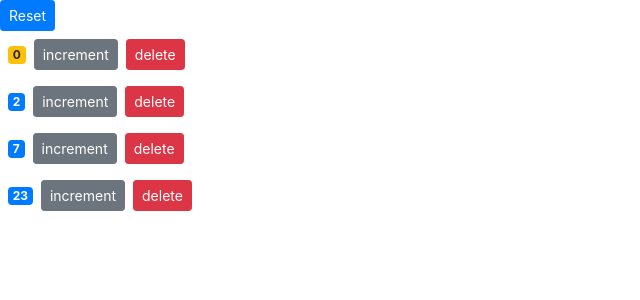
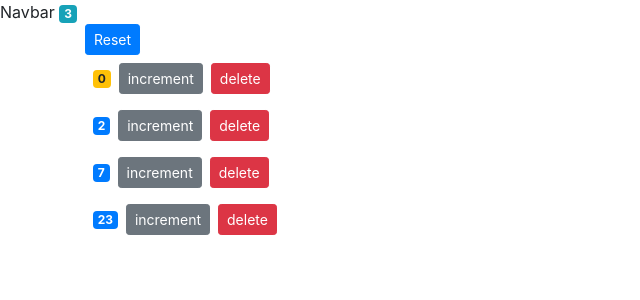
Before and after one commit to jesiolowski-wsb/react2024_podyplomowka, a React (Create React App) app: page / in a window 1280 px wide. Shown: the top 300 px of the page, without its empty margins (0-640 px from the left). Built offline with nearby package versions, Linux system fonts and the light colour scheme.

Commit message:
added navbar counting non-zero counters

```diff
--- a/src/App.js
+++ b/src/App.js
@@ -1,10 +1,49 @@
 import "./App.css";
 import Counters from "./components/counters";
+import Navbar from "./components/navbar";
+import { useState } from "react";
 
 function App() {
+  const [counters, setCounters] = useState([
+    { id: 1, value: 0 },
+    { id: 2, value: 2 },
+    { id: 3, value: 7 },
+    { id: 4, value: 23 },
+  ]);
+
+  const handleDelete = (counterId) => {
+    setCounters(counters.filter((c) => c.id !== counterId));
+  };
+
+  const handleReset = () => {
+    const countersReset = counters.map((c) => {
+      c.value = 0;
+      return c;
+    });
+
+    setCounters(countersReset);
+  };
+
+  const handleIncrement = (counter) => {
+    const countersUpdated = [...counters];
+    const index = countersUpdated.indexOf(counter);
+    countersUpdated[index] = { ...counter };
+    countersUpdated[index].value++;
+
+    setCounters(countersUpdated);
+  };
+
   return (
     <>
-      <Counters />
+      <Navbar totalCounters={counters.filter((c) => c.value > 0).length} />
+      <main className={"container"} role={"main"}>
+        <Counters
+          counters={counters}
+          onIncrement={handleIncrement}
+          onDelete={handleDelete}
+          onReset={handleReset}
+        />
+      </main>
     </>
   );
 }
--- a/src/components/counter.jsx
+++ b/src/components/counter.jsx
@@ -1,4 +1,4 @@
-import React, { useState } from "react";
+import React from "react";
 
 const Counter = (props) => {
   let classes = "badge m-2 badge-";
--- a/src/components/counters.jsx
+++ b/src/components/counters.jsx
@@ -1,47 +1,18 @@
-import React, { useState } from "react";
+import React from "react";
 import Counter from "./counter";
 
-const Counters = () => {
-  const [counters, setCounters] = useState([
-    { id: 1, value: 0 },
-    { id: 2, value: 2 },
-    { id: 3, value: 7 },
-    { id: 4, value: 23 },
-  ]);
-
-  const handleDelete = (counterId) => {
-    setCounters(counters.filter((c) => c.id !== counterId));
-  };
-
-  const handleReset = () => {
-    const countersReset = counters.map((c) => {
-      c.value = 0;
-      return c;
-    });
-
-    setCounters(countersReset);
-  };
-
-  const handleIncrement = (counter) => {
-    const countersUpdated = [...counters];
-    const index = countersUpdated.indexOf(counter);
-    countersUpdated[index] = { ...counter };
-    countersUpdated[index].value++;
-
-    setCounters(countersUpdated);
-  };
-
+const Counters = (props) => {
   return (
     <div>
-      <button onClick={handleReset} className={"btn btn-sm btn-primary"}>
+      <button onClick={props.onReset} className={"btn btn-sm btn-primary"}>
         Reset
       </button>
-      {counters.map((counter) => (
+      {props.counters.map((counter) => (
         <Counter
           key={counter.id}
           counter={counter}
-          onDelete={handleDelete}
-          onIncrement={handleIncrement}
+          onDelete={props.onDelete}
+          onIncrement={props.onIncrement}
         />
       ))}
     </div>
--- /dev/null
+++ b/src/components/navbar.jsx
@@ -0,0 +1,11 @@
+import React from "react";
+
+const Navbar = (props) => {
+  return (
+    <div>
+      Navbar <span className={"badge badge-info"}>{props.totalCounters}</span>
+    </div>
+  );
+};
+
+export default Navbar;
```
